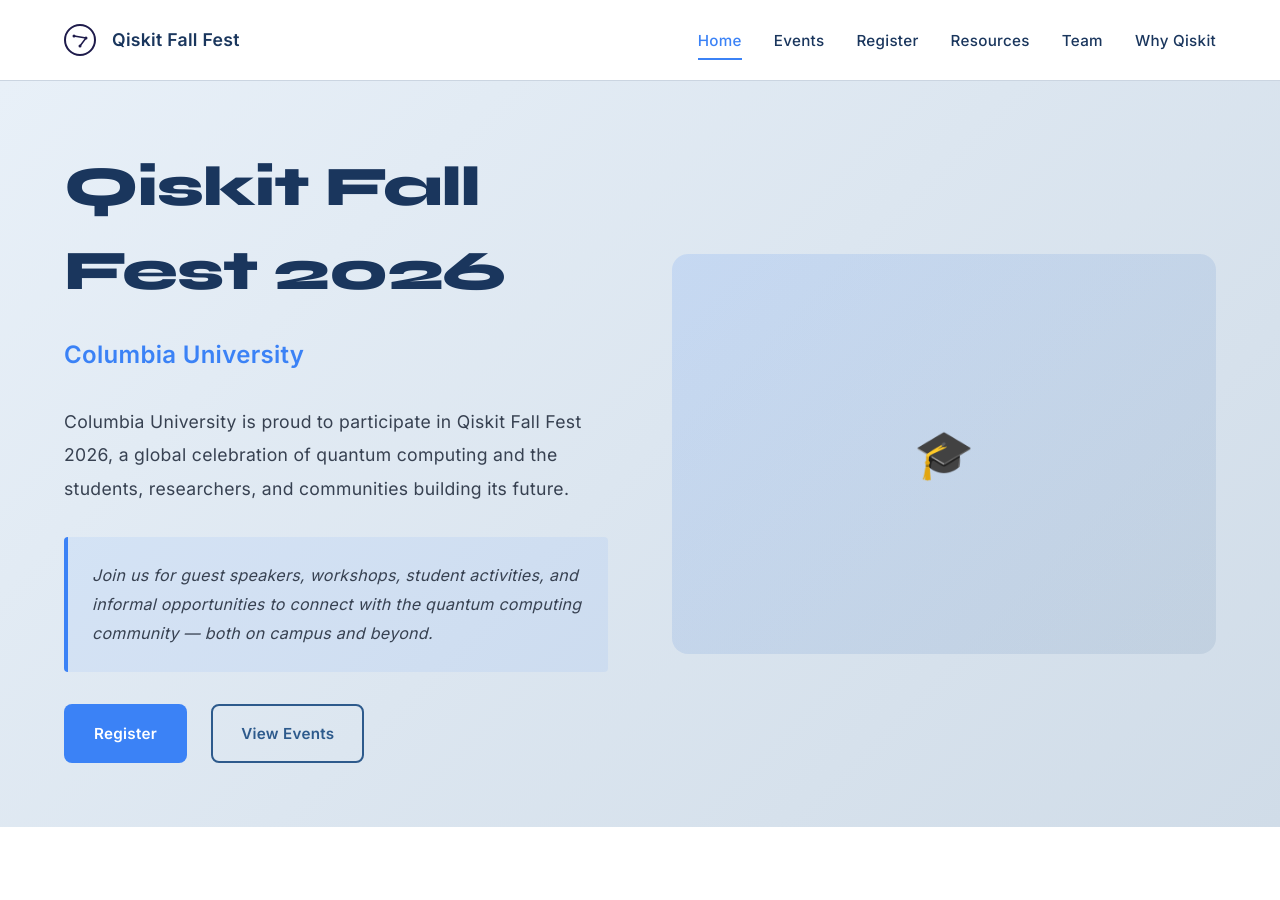
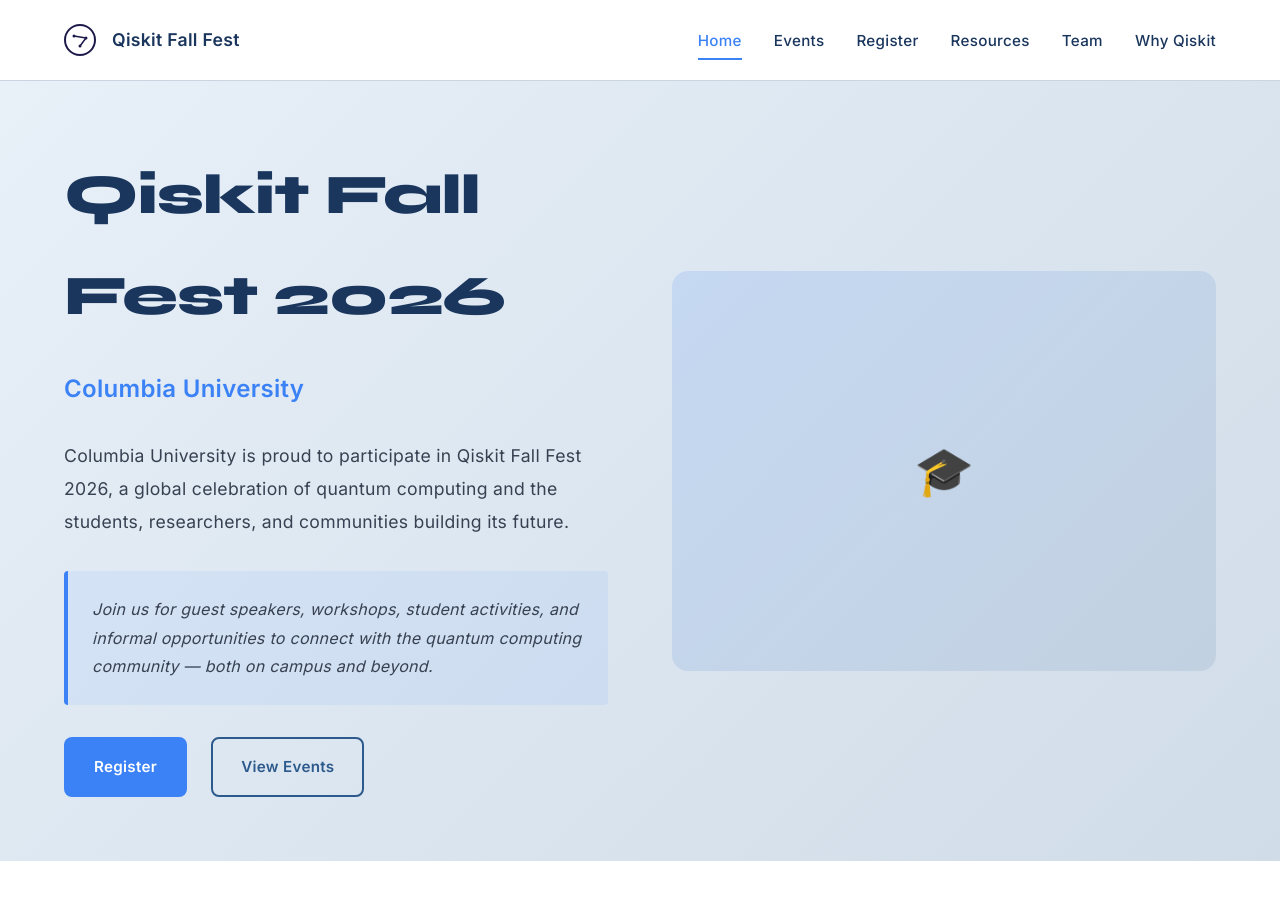
Before and after one commit to QuantumMeow/columbia-qiskit-fall-fest-2026, a Jekyll site: the page built from index.md, in a window 1280 px wide and 900 px high. Built offline with Jekyll 4.4.1, drawn with Linux system fonts in a browser that asks for light colours.

Commit message:
Increase h1 and h2 line-height for more generous spacing

```diff
--- a/assets/css/style.css
+++ b/assets/css/style.css
@@ -40,14 +40,13 @@ h1, h2, h3, h4, h5, h6 {
     font-family: var(--font-serif);
     font-weight: 700;
     margin-bottom: var(--spacing-lg);
-    line-height: 1.3;
     letter-spacing: -0.5px;
 }
 
 h1 {
     font-size: 3rem;
     font-weight: 800;
-    line-height: 1.5;
+    line-height: 1.8;
     margin-bottom: var(--spacing-xl);
     letter-spacing: -1px;
 }
@@ -55,7 +54,7 @@ h1 {
 h2 {
     font-size: 2.5rem;
     font-weight: 800;
-    line-height: 1.4;
+    line-height: 1.7;
     margin-bottom: var(--spacing-xl);
 }
 
@@ -239,7 +238,7 @@ section {
 .hero-text h1 {
     margin-bottom: var(--spacing-md);
     color: var(--color-dark);
-    line-height: 1.5;
+    line-height: 1.8;
     font-size: 3.5rem;
     letter-spacing: -1px;
 }
@@ -296,7 +295,7 @@ section {
 
 .section-title h2 {
     margin-bottom: var(--spacing-md);
-    line-height: 1.4;
+    line-height: 1.7;
 }
 
 .section-title p {
@@ -367,7 +366,7 @@ section {
 .cta-section h2 {
     color: white;
     margin-bottom: var(--spacing-md);
-    line-height: 1.4;
+    line-height: 1.7;
 }
 
 .cta-section p {
@@ -549,13 +548,13 @@ section {
 
     h1 {
         font-size: 2.5rem;
-        line-height: 1.4;
+        line-height: 1.6;
         letter-spacing: -0.5px;
     }
 
     h2 {
         font-size: 1.75rem;
-        line-height: 1.4;
+        line-height: 1.6;
     }
 
     .hero-content {
@@ -650,13 +649,13 @@ section {
 @media (max-width: 480px) {
     h1 {
         font-size: 1.75rem;
-        line-height: 1.3;
+        line-height: 1.4;
         letter-spacing: -0.25px;
     }
 
     h2 {
         font-size: 1.25rem;
-        line-height: 1.3;
+        line-height: 1.4;
     }
 
     .nav-brand span {
```
